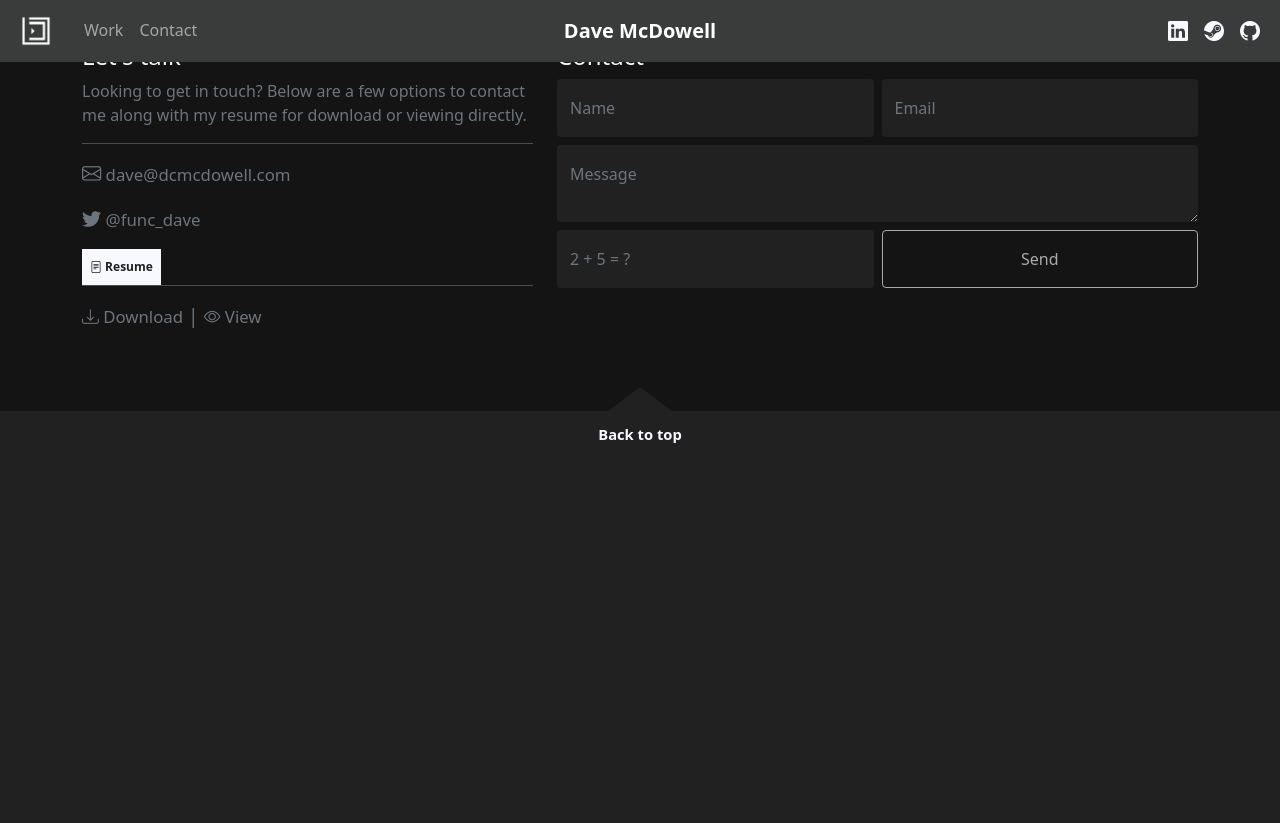
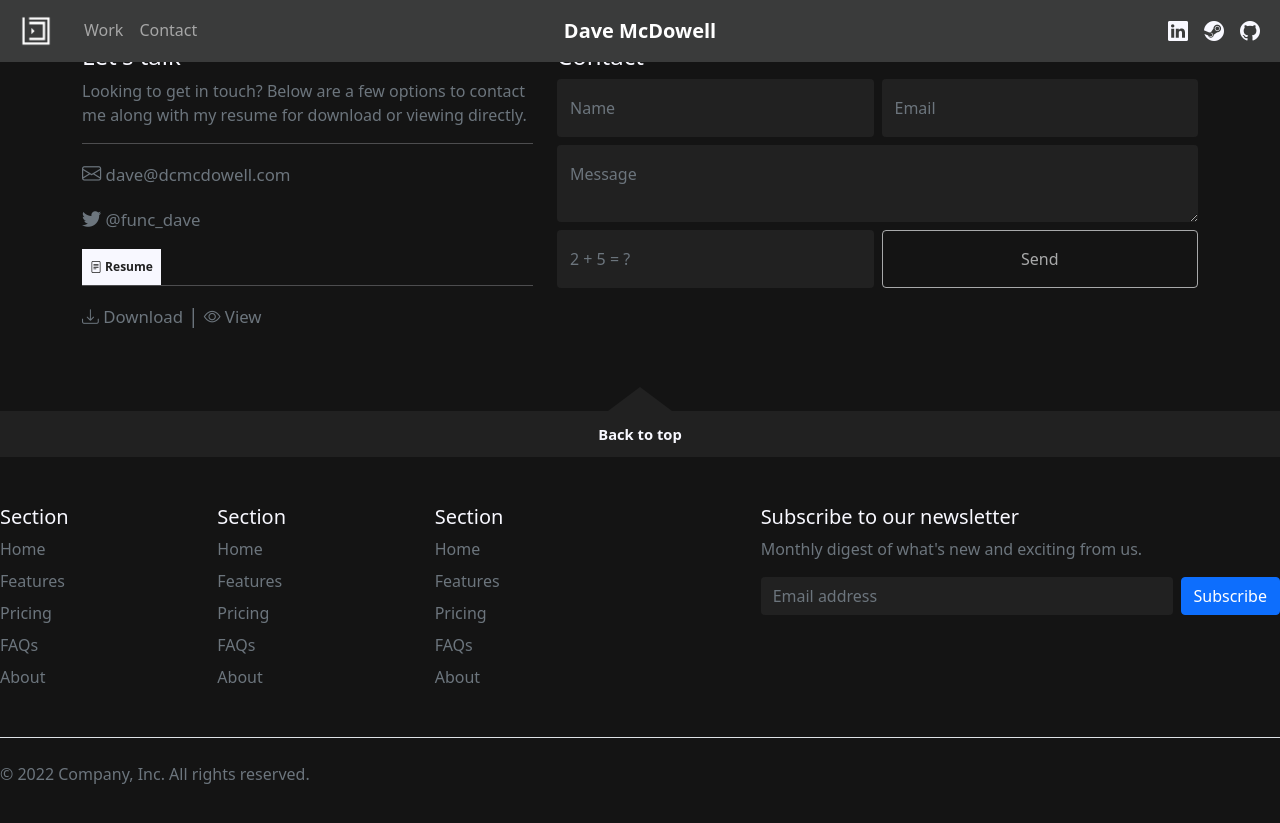
Before and after one commit to davemcdowell/portfolio, a Jekyll site: the page built from index.html, in a window 1280 px wide and 900 px high, scrolled down 1496 px. Shown: the top 823 px of the window. Built offline with Jekyll 4.4.1, drawn with Linux system fonts in a browser that asks for light colours; nearby versions of some CDN libraries; before the commit the page ends 1953 px from its top, so only the background shows below that.

Commit message:
footer additions

```diff
--- a/_includes/footer.html
+++ b/_includes/footer.html
@@ -87,3 +87,60 @@
 <div class="back-to-top text-center">
     <a href="#top">Back to top</a>
 </div>
+<footer class="py-5">
+    <div class="row">
+      <div class="col-6 col-md-2 mb-3">
+        <h5>Section</h5>
+        <ul class="nav flex-column">
+          <li class="nav-item mb-2"><a href="#" class="nav-link p-0 text-muted">Home</a></li>
+          <li class="nav-item mb-2"><a href="#" class="nav-link p-0 text-muted">Features</a></li>
+          <li class="nav-item mb-2"><a href="#" class="nav-link p-0 text-muted">Pricing</a></li>
+          <li class="nav-item mb-2"><a href="#" class="nav-link p-0 text-muted">FAQs</a></li>
+          <li class="nav-item mb-2"><a href="#" class="nav-link p-0 text-muted">About</a></li>
+        </ul>
+      </div>
+
+      <div class="col-6 col-md-2 mb-3">
+        <h5>Section</h5>
+        <ul class="nav flex-column">
+          <li class="nav-item mb-2"><a href="#" class="nav-link p-0 text-muted">Home</a></li>
+          <li class="nav-item mb-2"><a href="#" class="nav-link p-0 text-muted">Features</a></li>
+          <li class="nav-item mb-2"><a href="#" class="nav-link p-0 text-muted">Pricing</a></li>
+          <li class="nav-item mb-2"><a href="#" class="nav-link p-0 text-muted">FAQs</a></li>
+          <li class="nav-item mb-2"><a href="#" class="nav-link p-0 text-muted">About</a></li>
+        </ul>
+      </div>
+
+      <div class="col-6 col-md-2 mb-3">
+        <h5>Section</h5>
+        <ul class="nav flex-column">
+          <li class="nav-item mb-2"><a href="#" class="nav-link p-0 text-muted">Home</a></li>
+          <li class="nav-item mb-2"><a href="#" class="nav-link p-0 text-muted">Features</a></li>
+          <li class="nav-item mb-2"><a href="#" class="nav-link p-0 text-muted">Pricing</a></li>
+          <li class="nav-item mb-2"><a href="#" class="nav-link p-0 text-muted">FAQs</a></li>
+          <li class="nav-item mb-2"><a href="#" class="nav-link p-0 text-muted">About</a></li>
+        </ul>
+      </div>
+
+      <div class="col-md-5 offset-md-1 mb-3">
+        <form>
+          <h5>Subscribe to our newsletter</h5>
+          <p>Monthly digest of what's new and exciting from us.</p>
+          <div class="d-flex flex-column flex-sm-row w-100 gap-2">
+            <label for="newsletter1" class="visually-hidden">Email address</label>
+            <input id="newsletter1" type="text" class="form-control" placeholder="Email address">
+            <button class="btn btn-primary" type="button">Subscribe</button>
+          </div>
+        </form>
+      </div>
+    </div>
+
+    <div class="d-flex flex-column flex-sm-row justify-content-between py-4 my-4 border-top">
+      <p>&copy; 2022 Company, Inc. All rights reserved.</p>
+      <ul class="list-unstyled d-flex">
+        <li class="ms-3"><a class="link-dark" href="#"><svg class="bi" width="24" height="24"><use xlink:href="#twitter"/></svg></a></li>
+        <li class="ms-3"><a class="link-dark" href="#"><svg class="bi" width="24" height="24"><use xlink:href="#instagram"/></svg></a></li>
+        <li class="ms-3"><a class="link-dark" href="#"><svg class="bi" width="24" height="24"><use xlink:href="#facebook"/></svg></a></li>
+      </ul>
+    </div>
+  </footer>
--- a/_includes/navbar.html
+++ b/_includes/navbar.html
@@ -15,7 +15,7 @@
                 </li>
             </ul>
         </div>
-        <a href="{{ site.url }}" class="navbar-brand mx-auto d-block text-center order-0 order-md-1"><strong>Dave McDowell</strong></a>
+        <a href="{{ site.url }}" class="navbar-brand mx-auto d-block text-center order-0 order-md-1 user-select-none"><strong>Dave McDowell</strong></a>
         <div class="collapse navbar-collapse w-50 order-2">
             <ul class="nav navbar-nav ms-auto">
             <li class="nav-item"><a class="nav-link hvr-bounce-in" href="{{ site.linkedin_url }}" target="_blank" rel="noopener"><i class="bi bi-linkedin" aria-hidden="true"></i></a></li>
```
Also changed, not shown: _layouts/default.html (+7 -5 lines).
